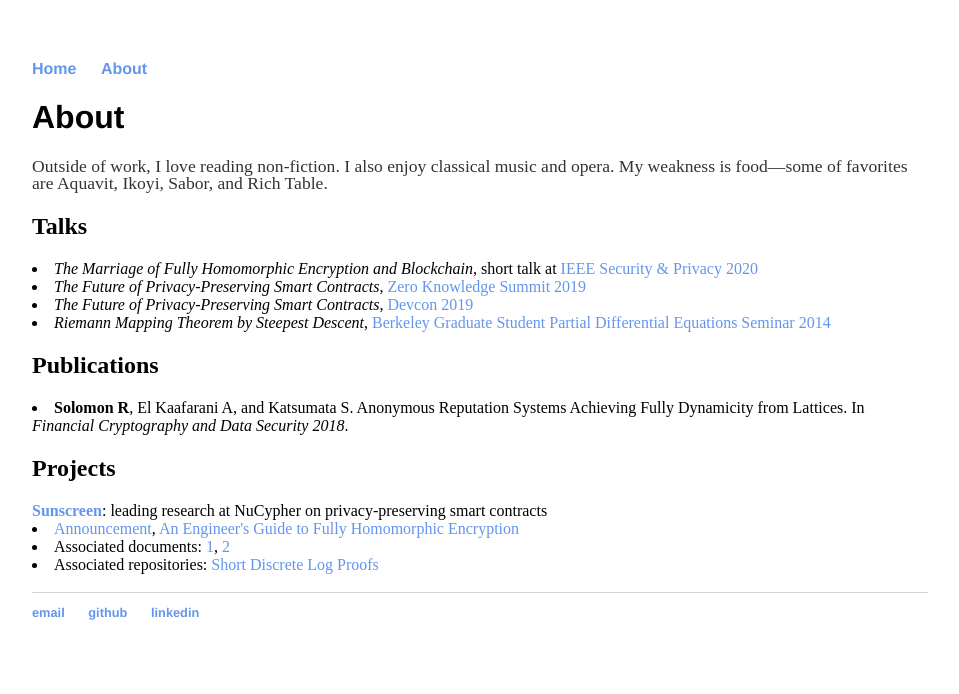
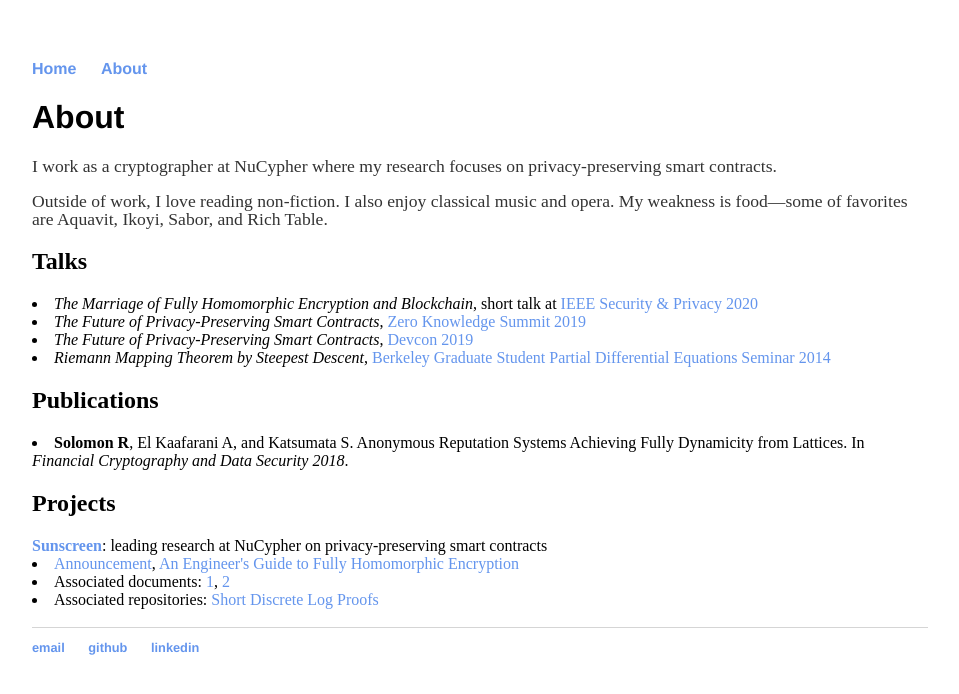
Before and after one commit to ravital/ravital.github.io, a Jekyll site: the page built from about/index.html, in a window 1280 px wide. Shown: the top 694 px of the page, without its empty margins (160-1119 px from the left). Built offline with Jekyll 4.4.1, drawn with Linux system fonts in a browser that asks for light colours.

Commit message:
Update index.html

```diff
--- a/about/index.html
+++ b/about/index.html
@@ -5,6 +5,8 @@ title: About Ravital Solomon
 
 		<div class="about">
 			<h1>About</h1>
+			<p> I work as a cryptographer at NuCypher where my research focuses on privacy-preserving smart contracts.</p>
+
 			<p> Outside of work, I love reading non-fiction. I also enjoy classical music and opera. My weakness is food&mdash;some of favorites are Aquavit, Ikoyi, Sabor, and Rich Table.</p>
 
 			<h2>Talks</h2>
```
